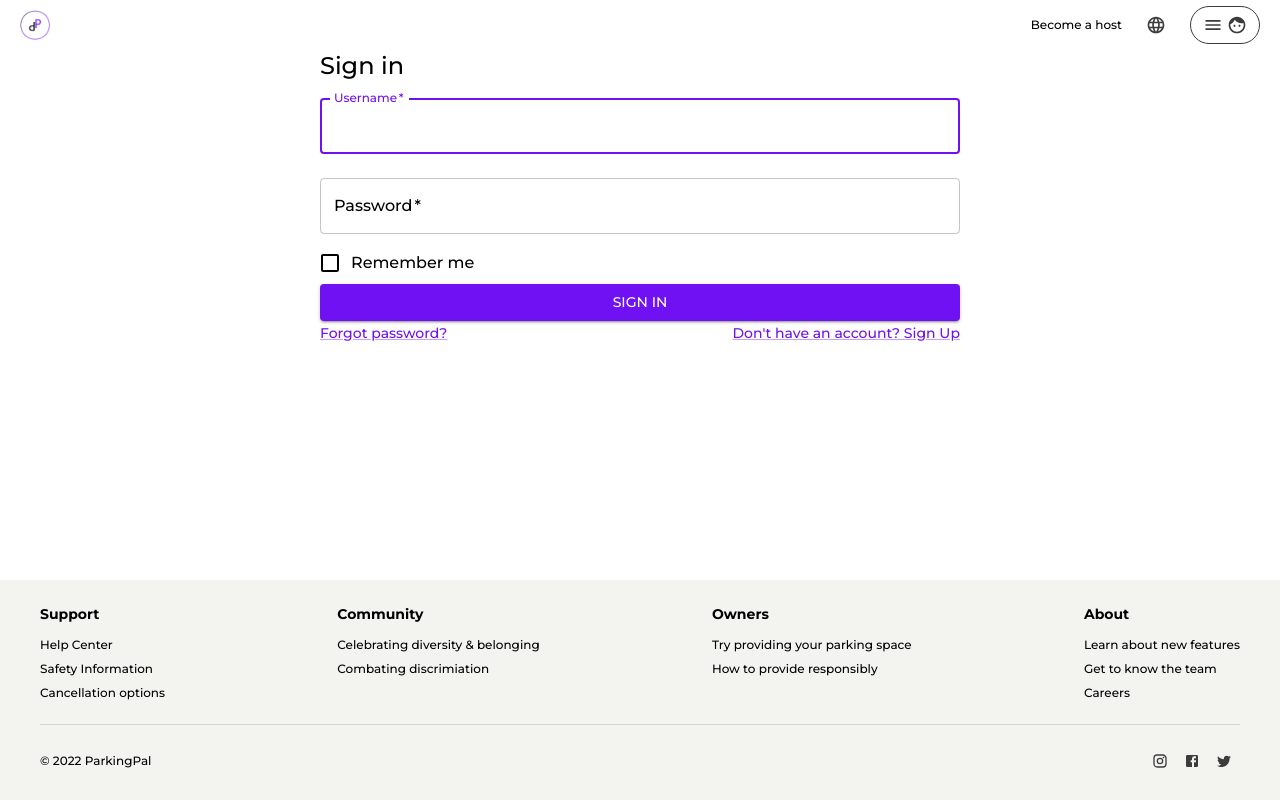
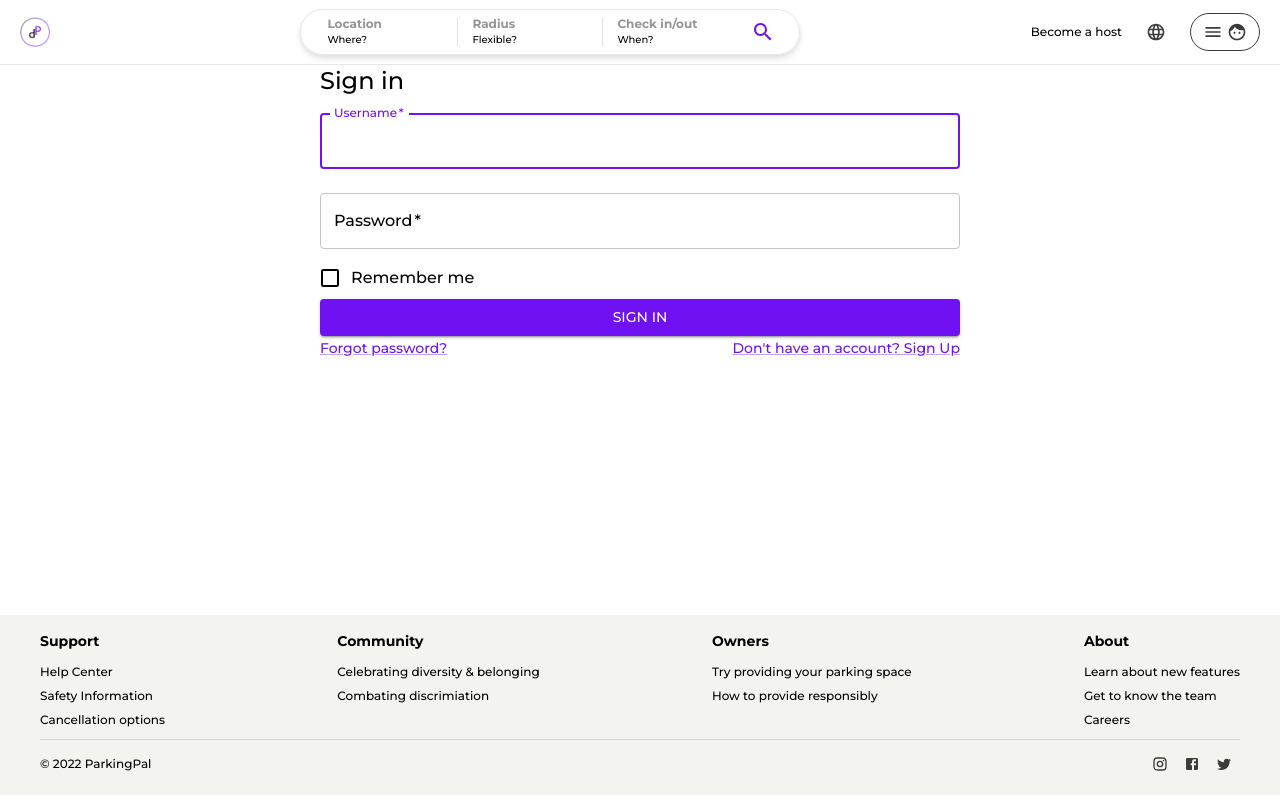
Before and after one commit to tessaRuckstuhl/ParkingPal, a React (Create React App) app in the folder client/: page / in a window 1280 px wide. Built offline with nearby package versions, Linux system fonts and the light colour scheme.

Commit message:
design filterbar, update footer and header

```diff
--- a/client/src/App.js
+++ b/client/src/App.js
@@ -12,6 +12,7 @@ import CreateParkingSpace from './pages/CreateParkingSpace';
 import ListViewParkingSpaces from './pages/ListViewParkingSpaces';
 import PageNotFound from './pages/404';
 import Results from './pages/Results';
+import Bar from './components/Filter/Bar';
 const App = () => {
   // main parkingpal theme
   const theme = createTheme(mainTheme);
--- /dev/null
+++ b/client/src/components/Filter/Bar.js
@@ -0,0 +1,87 @@
+import React from 'react';
+import {
+  FormControl,
+  FormHelperText,
+  IconButton,
+  InputBase,
+  useFormControl,
+} from '@mui/material';
+import { Search } from '@mui/icons-material';
+import { Divider } from '@mui/material';
+
+const Bar = () => {
+  function MyFormHelperText(props) {
+    const { focused } = useFormControl() || {};
+    const helperText = React.useMemo(() => {
+      if (focused) {
+        return '';
+      }
+
+      return props.text;
+    }, [focused]);
+
+    return (
+      <FormHelperText sx={{ fontSize: '10px', color: 'black', ml: '10px', mt: 0 }}>
+        {helperText}
+      </FormHelperText>
+    );
+  }
+  return (
+    <div className="ml-5 px-4 py-[0.1rem]  shadow-bar rounded-3xl flex items-center w-[500px] border border-lighterGray ">
+      {/* Search Location */}
+      <FormControl>
+        <InputBase
+          sx={{
+            ml: '10px',
+            flex: 1,
+            fontSize: '0.75rem',
+            fontWeight: 'bold',
+            input: { padding: 0 },
+          }}
+          placeholder="Location"
+          inputProps={{ 'aria-label': 'search parking places' }}
+          aria-describedby="component-helper-text"
+        />
+        <MyFormHelperText text="Where?" />
+      </FormControl>
+
+      {/* Input Radius */}
+      <Divider sx={{ height: 28, m: 0.5 }} orientation="vertical" />
+      <FormControl>
+        <InputBase
+          sx={{
+            ml: '10px',
+            flex: 1,
+            fontSize: '0.75rem',
+            fontWeight: 'bold',
+            input: { padding: 0 },
+          }}
+          placeholder="Radius"
+          inputProps={{ 'aria-label': 'search parking places' }}
+        />
+        <MyFormHelperText text="Flexible?" />
+      </FormControl>
+      {/* Input Dates */}
+      <Divider sx={{ height: 28, m: 0.5 }} orientation="vertical" />
+      <FormControl>
+        <InputBase
+          sx={{
+            ml: '10px',
+            flex: 1,
+            fontSize: '0.75rem',
+            fontWeight: 'bold',
+            input: { padding: 0 },
+          }}
+          placeholder="Check in/out"
+          inputProps={{ 'aria-label': 'Check in/out' }}
+        />
+        <MyFormHelperText text="When?" />
+      </FormControl>
+      {/* Submit Filter/Search */}
+      <IconButton type="submit">
+        <Search color="primary" />
+      </IconButton>
+    </div>
+  );
+};
+export default Bar;
--- a/client/src/components/Map/Map.js
+++ b/client/src/components/Map/Map.js
@@ -32,7 +32,7 @@ const Map = ({ onIdle, children, style, ...options }) => {
 
   return (
     <>
-      <div ref={ref} className="flex-1 h-[calc(100vh_-_270px)]" />
+      <div ref={ref} className="flex-1 h-[calc(100vh_-_250px)]" />
       {React.Children.map(children, (child) => {
         if (React.isValidElement(child)) {
           // set the map prop on the child component
--- a/client/src/layout/Default.js
+++ b/client/src/layout/Default.js
@@ -7,7 +7,7 @@ const Default = ({ children }) => {
     <>
       <Navbar />
       {/* making sure the page stretches between navbar and footer */}
-      <div className="min-h-[calc(100%_-_270px)] overflow-auto">{children}</div>
+      <div className="min-h-[calc(100%_-_250px)] overflow-auto">{children}</div>
       <Footer />
     </>
   );
--- a/client/src/layout/Footer.js
+++ b/client/src/layout/Footer.js
@@ -36,8 +36,8 @@ const Footer = () => {
     },
   ];
   return (
-    <div className="bg-offWhite flex flex-col justify-center px-10 h-[220px] bottom-0">
-      <div className="flex py-5 justify-between">
+    <div className="bg-offWhite flex flex-col justify-center px-10 h-[180px] bottom-0">
+      <div className="flex py-2 justify-between">
         {/* links by sections */}
         {sections.map((section, idx) => (
           <div key={idx}>
@@ -55,7 +55,7 @@ const Footer = () => {
         ))}
       </div>
       <Divider />
-      <div className="py-5 text-xs flex justify-between ">
+      <div className="py-2 text-xs flex justify-between ">
         <div className="flex items-center space-x-2">
           <div>&copy; 2022 ParkingPal</div>
         </div>
--- a/client/src/layout/Navbar.js
+++ b/client/src/layout/Navbar.js
@@ -1,15 +1,35 @@
-import React from 'react';
+import React, {useEffect, useState} from 'react';
 import FaceIcon from '@mui/icons-material/Face';
 import MenuIcon from '@mui/icons-material/Menu';
 import LanguageIcon from '@mui/icons-material/Language';
 import { Link } from 'react-router-dom';
 import { IconButton } from '@mui/material';
+import Bar from '../components/Filter/Bar';
+import { useLocation } from 'react-router-dom';
+
 const Navbar = () => {
+  const location = useLocation();
+
+  const [showFilters, setShowFilters] = useState(false)
+  useEffect(() => {
+    console.log(location)
+    if(location.pathname == "/map"){
+      setShowFilters(true)
+    } else {
+      setShowFilters(false)
+    }
+
+
+  }, [location])
+
   return (
-    <div className="flex justify-between items-center px-5 h-[50px]">
+    <div className="flex justify-between items-center px-5 h-[65px] box-border border-b border-lighterGray ">
         <Link to="dashboard">
           <img src="/parkingpal-logo.png" width={30} height={30} alt="Parkingpal logo"></img>
         </Link>
+        {/* Filter and Search */}
+        <Bar/>
+        {/* Language, Profile, .. */}
       <div className="flex space-x-4 items-center">
         <Link to="404">
           <div className="text-xs">Become a host</div>
--- a/client/src/pages/Results.js
+++ b/client/src/pages/Results.js
@@ -23,7 +23,7 @@ const Results = () => {
   };
 
   return (
-    <div className="flex h-[calc(100vh_-_270px)]">
+    <div className="flex h-[calc(100vh_-_250px)]">
       {parkingSpaceResults.length > 0 && (
         <>
           <div className="w-1/2 flex-col overflow-y-auto h-full ">
--- a/client/tailwind.config.js
+++ b/client/tailwind.config.js
@@ -8,6 +8,8 @@ module.exports = {
       offWhite: '#F3F3F0',
       darkGray: '#3C3C3C',
       lightGray: '#6B7280',
+      lighterGray: '#E5E7EB',
+
       black: '#000000',
       purple: '#6F11F2',
     },
@@ -18,6 +20,7 @@ module.exports = {
     extend: {
       boxShadow: {
         '3xl': '0 35px 60px -15px rgba(0, 0, 0, 0.3)',
+        'bar': '0px 2px 4px rgba(31, 41, 55, 0.06), 0px 4px 6px rgba(31, 41, 55, 0.1);'
       },
     },
   },
```
